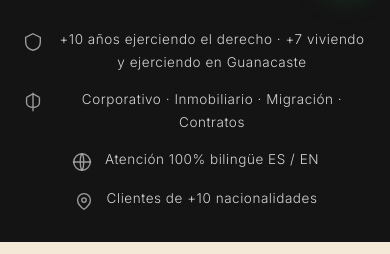
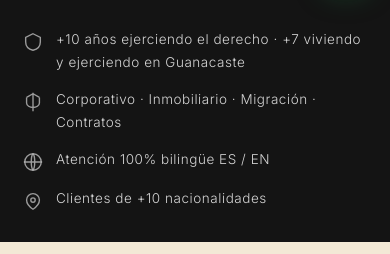
Before and after one commit to ErickGamboa/LitusLegal, a website: page index.html in a window 390 px wide. Shown: the part 846-1100 px from the top of the page. Drawn offline with nearby package versions, Linux system fonts and the light colour scheme.

Commit message:
alienando iconos

```diff
--- a/index.html
+++ b/index.html
@@ -373,10 +373,9 @@ body.menu-open header.nav{background:var(--paper);color:var(--ink);box-shadow:0
   .cal-days .d{font-size:13px}
   .lead{font-size:17px}
   .about-body .lead{font-size:19px}
-  .strip .wrap{flex-direction:column;text-align:center;gap:14px}
-  .strip .group{gap:14px}
-  .strip .group--right{align-items:center;text-align:center}
-  .strip .item{white-space:normal;justify-content:center;align-items:flex-start}
+  .strip .wrap{flex-direction:column;align-items:flex-start;width:fit-content;max-width:100%;margin:0 auto;gap:14px;text-align:left}
+  .strip .group{display:contents}
+  .strip .item{white-space:normal;justify-content:flex-start;align-items:flex-start}
   .strip .item svg{margin-top:3px}
   .hero .place .wrap{justify-content:center}
   .hero .sub{font-size:17px}
```
